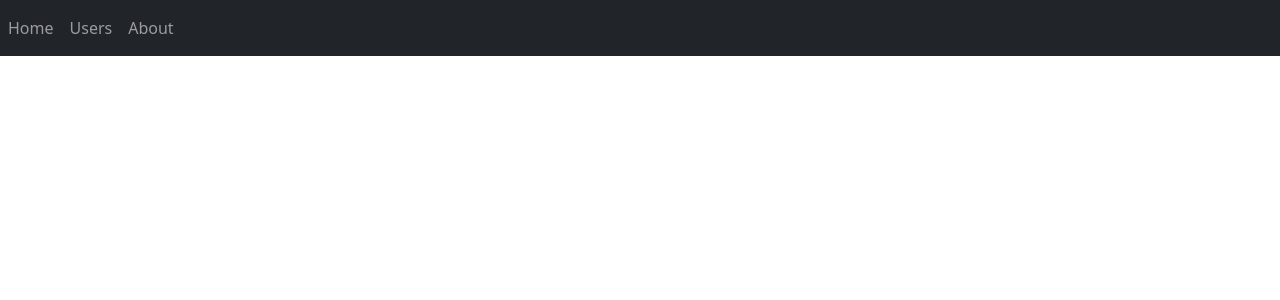
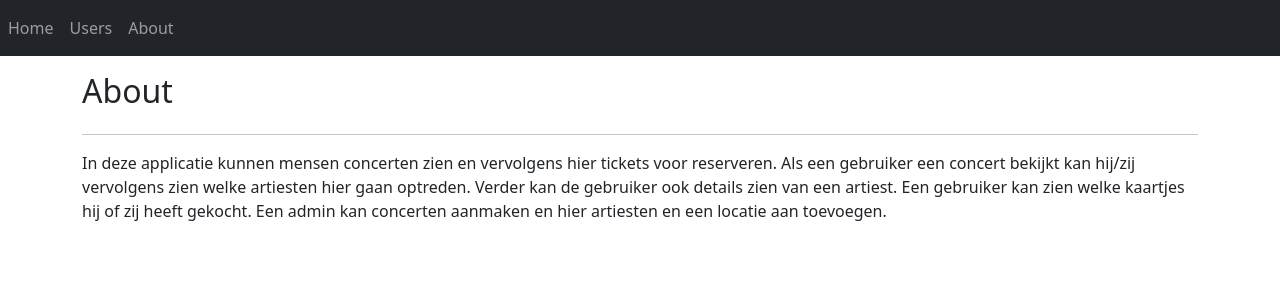
Before and after one commit to RMvanderGaag/nx-angular-project, an Angular app: page /about in a window 1280 px wide. Before the commit this address led to /. Shown: the top 300 px of the page. Built offline with nearby package versions, Linux system fonts and the light colour scheme.

Commit message:
Created about page

```diff
--- a/src/app/app-routing.module.ts
+++ b/src/app/app-routing.module.ts
@@ -1,5 +1,6 @@
 import { NgModule } from '@angular/core';
 import { RouterModule, Routes } from '@angular/router';
+import { AboutComponent } from './pages/about-page/about/about.component';
 import { UserDetailComponent } from './pages/user-page/user-detail/user-detail.component';
 import { UserEditComponent } from './pages/user-page/user-edit/user-edit.component';
 import { UserOverviewComponent } from './pages/user-page/user-overview/user-overview.component';
@@ -9,6 +10,8 @@ const routes: Routes = [
   { path: 'users/new', pathMatch: 'full', component: UserEditComponent },
   { path: 'users/:id', pathMatch: 'full', component: UserDetailComponent },
   { path: 'users/:id/edit', pathMatch: 'full', component: UserEditComponent },
+
+  { path: 'about', pathMatch: 'full', component: AboutComponent }
 ];
 
 @NgModule({
--- a/src/app/app.module.ts
+++ b/src/app/app.module.ts
@@ -8,6 +8,7 @@ import { UserOverviewComponent } from './pages/user-page/user-overview/user-over
 import { UserEditComponent } from './pages/user-page/user-edit/user-edit.component';
 import { UserDetailComponent } from './pages/user-page/user-detail/user-detail.component';
 import { FormsModule } from '@angular/forms';
+import { AboutComponent } from './pages/about-page/about/about.component';
 
 @NgModule({
   declarations: [
@@ -16,6 +17,7 @@ import { FormsModule } from '@angular/forms';
     UserOverviewComponent,
     UserEditComponent,
     UserDetailComponent,
+    AboutComponent,
   ],
   imports: [
     BrowserModule,
--- /dev/null
+++ b/src/app/pages/about-page/about/about.component.html
@@ -0,0 +1,10 @@
+<div class="container">
+    <div class="d-flex justify-content-between mt-3">
+        <h2>About</h2>
+    </div>
+    <hr>
+    <p>In deze applicatie kunnen mensen concerten zien en vervolgens hier tickets voor reserveren. Als een gebruiker een
+        concert bekijkt kan hij/zij vervolgens zien welke artiesten hier gaan optreden. Verder kan de gebruiker ook
+        details zien van een artiest. Een gebruiker kan zien welke kaartjes hij of zij heeft gekocht. Een admin kan
+        concerten aanmaken en hier artiesten en een locatie aan toevoegen.</p>
+</div>
--- /dev/null
+++ b/src/app/pages/about-page/about/about.component.ts
@@ -0,0 +1,15 @@
+import { Component, OnInit } from '@angular/core';
+
+@Component({
+  selector: 'app-about',
+  templateUrl: './about.component.html',
+  styleUrls: ['./about.component.css']
+})
+export class AboutComponent implements OnInit {
+
+  constructor() { }
+
+  ngOnInit(): void {
+  }
+
+}
--- a/src/app/pages/user-page/user-edit/user-edit.component.html
+++ b/src/app/pages/user-page/user-edit/user-edit.component.html
@@ -11,7 +11,6 @@
             <label for="name">Naam</label>
             <input type="text" class="form-control" id="name" name="name" placeholder="Vul hier je naam in"
                 #userName="ngModel" [(ngModel)]="user!.name" required>
-            <p *ngIf="userName.invalid" class="text-danger">Not a valid name</p>
         </div>
         <div class="form-group my-3">
             <label for="email">Email</label>
--- a/src/app/shared/nav/nav.component.html
+++ b/src/app/shared/nav/nav.component.html
@@ -3,7 +3,7 @@
         <div class="navbar-nav">
             <a class="nav-item nav-link" href="#">Home</a>
             <a class="nav-item nav-link" routerLink="users">Users</a>
-            <a class="nav-item nav-link" href="#">About</a>
+            <a class="nav-item nav-link" routerLink="about">About</a>
         </div>
     </div>
 </nav>
```
Also changed, not shown: src/app/pages/about-page/about/about.component.css (added), 1 other file (tests, documents, lock files or other folders).
